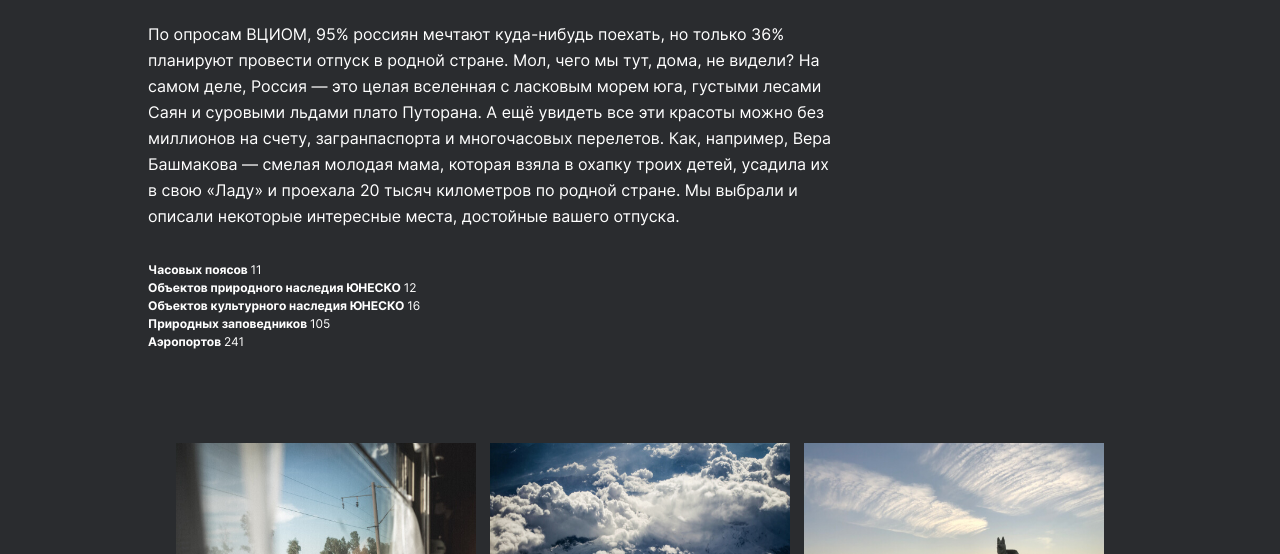
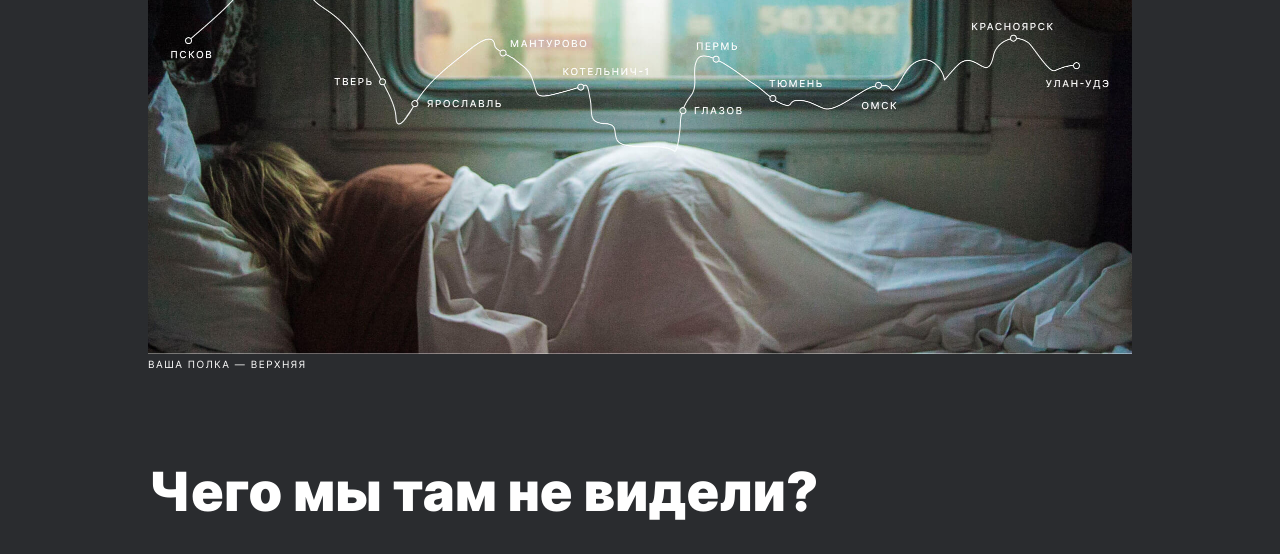
Before and after one commit to Aleksey-Gorodbin/russian-travel, a plain HTML site: page index.html in a window 1280 px wide. Shown: the part 705-1259 px from the top of the page. Drawn offline with Linux system fonts and the light colour scheme; the site is published under a folder, as on GitHub Pages, so addresses that start at the root find nothing.

Commit message:
Первая попытка

```diff
--- a/index.html
+++ b/index.html
@@ -33,7 +33,7 @@
           </p>
           <figure class="lead__figure">
             <img
-              src="/images/lead-polka.jpg"
+              src="./images/lead-polka.jpg"
               alt="Путешесвенник"
               class="lead__image"
             />
```
Also changed, not shown: 1 other file.
